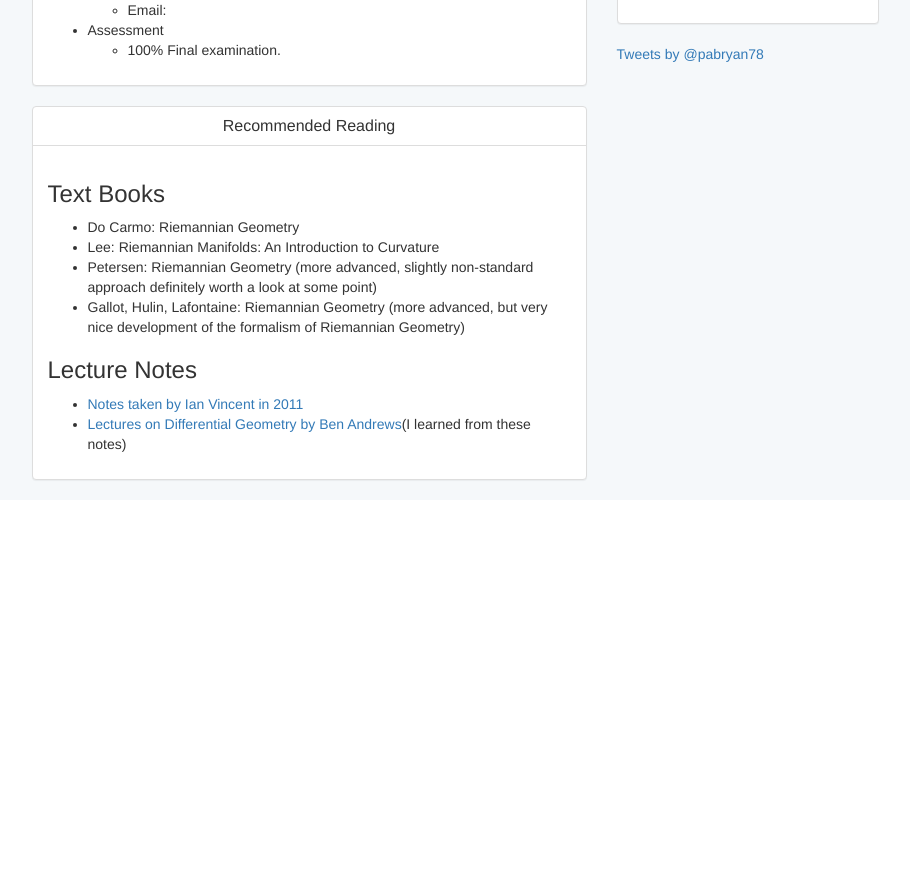
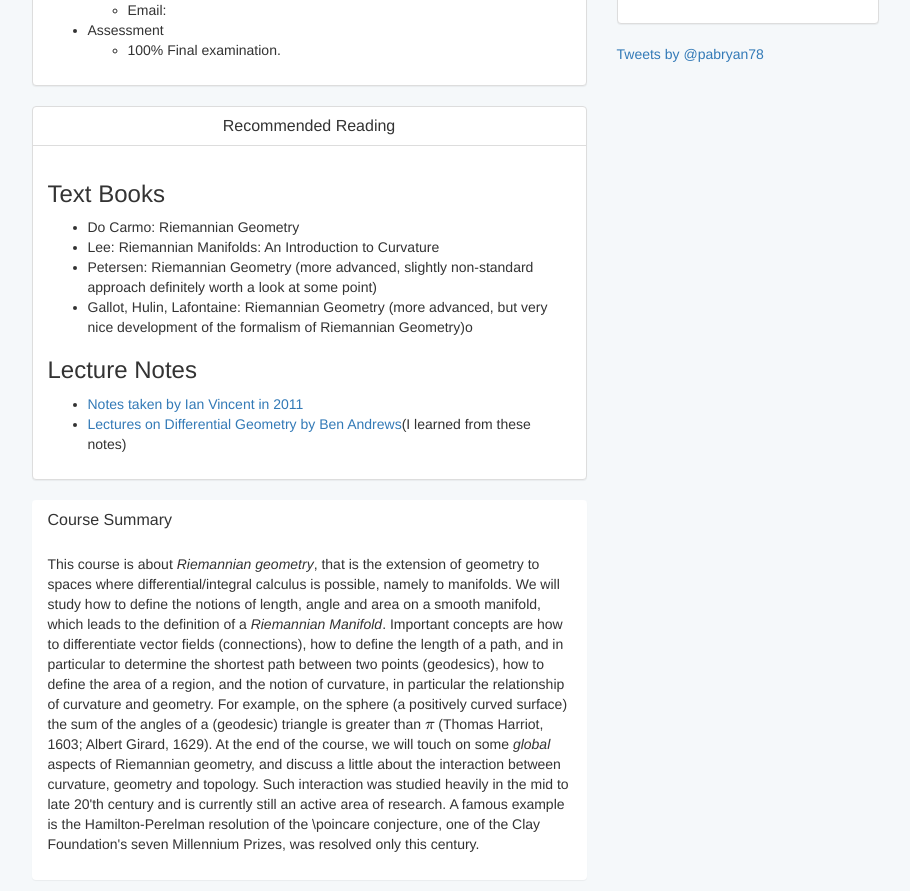
Before and after one commit to pabryan/pabryan.github.io, a Jekyll site: the page built from teaching/ma4c0/index.html, in a window 1280 px wide and 900 px high, scrolled down 688 px. Shown: the top 891 px of the window, without its empty margins (331-1241 px from the left). Built offline with Jekyll 4.4.1, drawn with Linux system fonts in a browser that asks for light colours; some web fonts are replaced; formulas are drawn with MathJax 3; comment, search, counter and statistics services are not loaded; before the commit the page ends 1188 px from its top, so only the background shows below that.

Commit message:
Wrote course summary.

```diff
--- a/teaching/ma4c0/index.html
+++ b/teaching/ma4c0/index.html
@@ -54,7 +54,7 @@ description: "Paul Bryan: Mathematician - Teaching - MA4C0 Differential Geometry
       <li>Do Carmo: Riemannian Geometry</li>
       <li>Lee: Riemannian Manifolds: An Introduction to Curvature</li>
       <li>Petersen: Riemannian Geometry (more advanced, slightly non-standard approach definitely worth a look at some point)</li>
-      <li>Gallot, Hulin, Lafontaine: Riemannian Geometry (more advanced, but very nice development of the formalism of Riemannian Geometry)</li>
+      <li>Gallot, Hulin, Lafontaine: Riemannian Geometry (more advanced, but very nice development of the formalism of Riemannian Geometry)o</li>
     </ul>
     <h3>Lecture Notes</h3>
     <ul>
@@ -63,3 +63,12 @@ description: "Paul Bryan: Mathematician - Teaching - MA4C0 Differential Geometry
     </ul>
   </div>
 </div>
+
+<div class="panel">
+  <div class="panel-heading">
+    <h1 class="panel-title">Course Summary</h1>
+  </div>
+  <div class="panel-body">
+    <p>This course is about <i>Riemannian geometry</i>, that is the extension of geometry to spaces where differential/integral calculus is possible, namely to manifolds. We will study how to define the notions of length, angle and area on a smooth manifold, which leads to the definition of a <i>Riemannian Manifold</i>. Important concepts are how to differentiate vector fields (connections), how to define the length of a path, and in particular to determine the shortest path between two points (geodesics), how to define the area of a region, and the notion of curvature, in particular the relationship of curvature and geometry. For example, on the sphere (a positively curved surface) the sum of the angles of a (geodesic) triangle is greater than \(\pi\) (Thomas Harriot, 1603; Albert Girard, 1629). At the end of the course, we will touch on some <i>global</i> aspects of Riemannian geometry, and discuss a little about the interaction between curvature, geometry and topology. Such interaction was studied heavily in the mid to late 20'th century and is currently still an active area of research. A famous example is the Hamilton-Perelman resolution of the \poincare conjecture, one of the Clay Foundation's seven Millennium Prizes, was resolved only this century.</p>
+  </div>
+</div>
```
